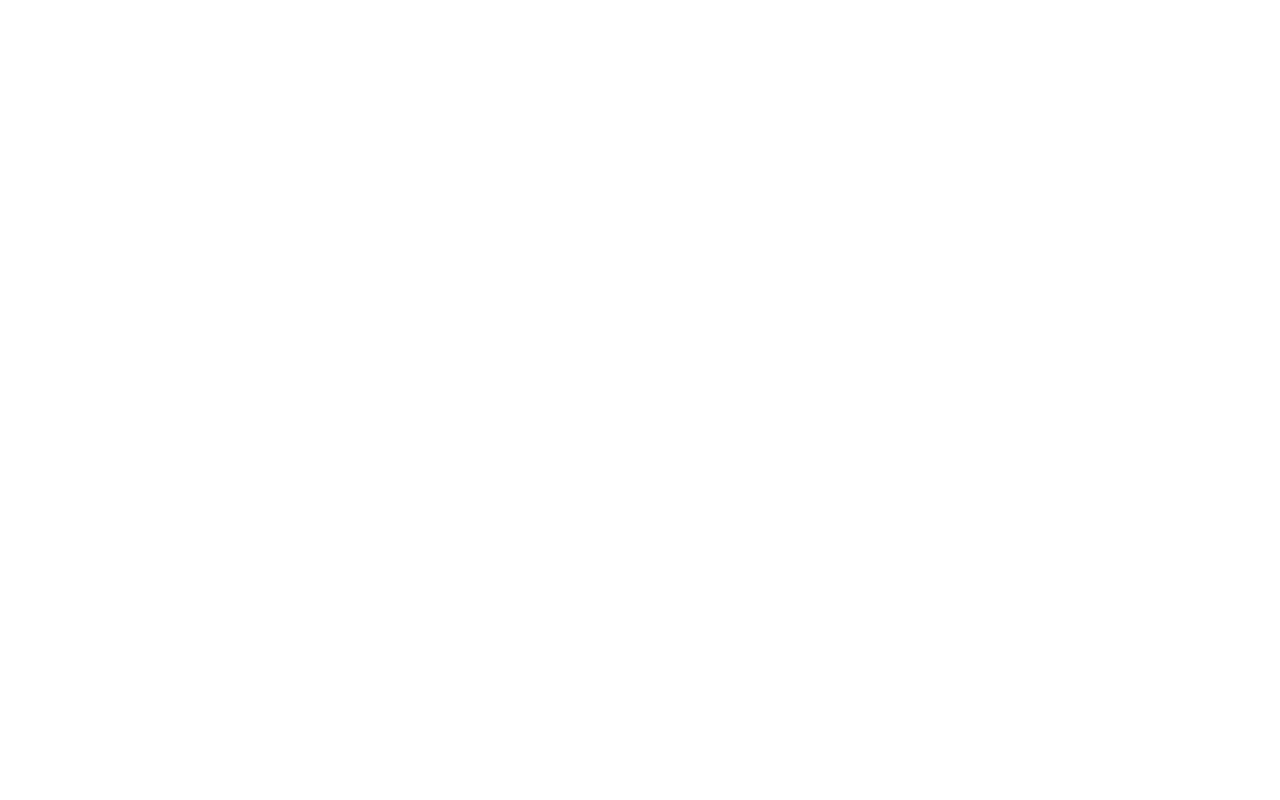
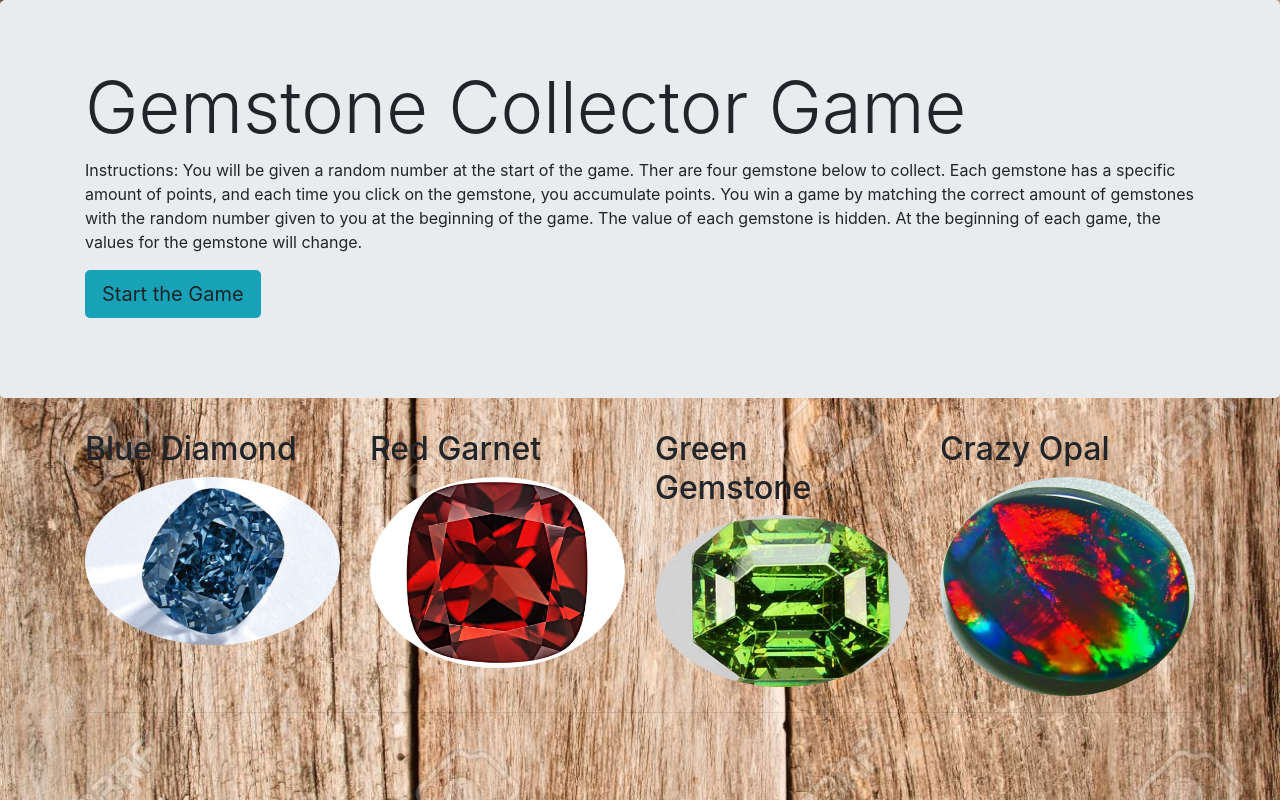
Before and after one commit to Mlusso06/unit-4-game, a plain HTML site: page index.html in a window 1280 px wide. Drawn offline with nearby package versions, Linux system fonts and the light colour scheme.

Commit message:
created the html page, added images, set up the structure for game.js

```diff
--- a/assets/css/style.css
+++ b/assets/css/style.css
@@ -0,0 +1,16 @@
+body html {
+    height: 100%;
+    margin: 0;
+
+}
+
+body {
+    background-image: url("../images/woodtableBG.jpg");
+    background-repeat: no-repeat;
+    background-position: center;
+    background-size: cover;
+    height: 100vh;
+
+
+
+}
--- a/assets/javascript/game.js
+++ b/assets/javascript/game.js
@@ -1,10 +1,33 @@
 // This is to make sure the DOM is fully loaded before running
-document.addEventListener("DOMContentLoaded", function () {
+$(document).ready(function() {
 
+// List of Global Variables
 
+//    * There will be four crystals displayed as buttons on the page.
+    // complete
 
+//    * The player will be shown a random number at the start of the game.
 
+//    * When the player clicks on a crystal, it will add a specific amount of points to the player's total score.
 
+//      * Your game will hide this amount until the player clicks a crystal.
+//      * When they do click one, update the player's score counter.
+
+//    * The player wins if their total score matches the random number from the beginning of the game.
+
+//    * The player loses if their score goes above the random number.
+
+//    * The game restarts whenever the player wins or loses.
+
+//      * When the game begins again, the player should see a new random number. Also, all the crystals will have four new hidden values. Of course, the user's score (and score counter) will reset to zero.
+
+//    * The app should show the number of games the player wins and loses. To that end, do not refresh the page as a means to restart the game.
+
+// ##### Option 1 Game design notes
+
+// * The random number shown at the start of the game should be between 19 - 120.
+
+// * Each crystal should have a random hidden value between 1 - 12.
 
 
 
--- a/index.html
+++ b/index.html
@@ -5,14 +5,79 @@
     <meta charset="UTF-8">
     <meta name="viewport" content="width=device-width, initial-scale=1.0">
     <meta http-equiv="X-UA-Compatible" content="ie=edge">
+    <!-- This is the link to my reset css page -->
     <link rel="stylesheet" type="text/css" href="assets/css/reset.css">
+    <!-- This is the lik to my style css page  -->
     <link rel="stylesheet" type="text/css" href="assets/css/style.css">
-    <link rel="stylesheet" href="https://stackpath.bootstrapcdn.com/bootstrap/4.4.1/css/bootstrap.min.css" integrity="sha384-Vkoo8x4CGsO3+Hhxv8T/Q5PaXtkKtu6ug5TOeNV6gBiFeWPGFN9MuhOf23Q9Ifjh" crossorigin="anonymous">
+    <!-- Link to Bootstrap for any fun easy stuff to do -->
+    <link rel="stylesheet" href="https://stackpath.bootstrapcdn.com/bootstrap/4.4.1/css/bootstrap.min.css"
+        integrity="sha384-Vkoo8x4CGsO3+Hhxv8T/Q5PaXtkKtu6ug5TOeNV6gBiFeWPGFN9MuhOf23Q9Ifjh" crossorigin="anonymous">
 
-    <title>Document</title>
+    <title>Guess the Crystal count</title>
 </head>
 
 <body>
+    <!-- here is the javascript file for the cyrstal gemstone collector -->
+    <script src="assets/javascript/game.js">
+    </script>
+
+
+
+    <!-- Main jumbotron to list the instructions for the game, and includes the start button -->
+    <div class="jumbotron">
+        <div class="container">
+            <h1 class="display-3">Gemstone Collector Game</h1>
+            <p>Instructions:
+                You will be given a random number at the start of the game. Ther are four gemstone below to collect.
+                Each gemstone has a specific amount of points, and each time you click on the gemstone, you accumulate
+                points.
+                You win a game by matching the correct amount of gemstones with the random number given to you at the
+                beginning of the game. The value of each gemstone is hidden. At the beginning of each game, the values
+                for the gemstone will change.
+            </p>
+            <p><a class="btn btn-info btn-lg" role="button" onclick="window.location.reload();">Start the Game </a></p>
+        </div>
+    </div>
+
+    <div class="container">
+        <!-- rows that will hold my gemstones on the table -->
+        <div class="row">
+            <!-- blue diamond  -->
+            <div class="col-md-3">
+                <h2>Blue Diamond</h2>
+                <img class="img-fluid rounded-circle" src="assets/images/blueD.jpg" class="mx-auto d-block">
+            </div>
+            <!-- red garnet -->
+            <div class="col-md-3">
+                <h2>Red Garnet</h2>
+                <img class="img-fluid rounded-circle" src="assets/images/redG.jpg" class="mx-auto d-block">
+            </div>
+            <!-- green gemstone  -->
+            <div class="col-md-3">
+                <h2>Green Gemstone</h2>
+                <img class="img-fluid rounded-circle" src="assets/images/greenSp.jpg" class="mx-auto d-block">
+            </div>
+            <!-- crazy opal gemstone -->
+            <div class="col-md-3">
+                <h2>Crazy Opal</h2>
+                <img class="img-fluid rounded-circle" src="assets/images/roundOpal.jpg" class="mx-auto d-block">
+
+            </div>
+        </div>
+
+        <hr>
+
+    </div> <!-- /container -->
+
+
+
+
+
+
+
+
+
+
 
 </body>
 
```
Also changed, not shown: assets/images/blueD.jpg (added), assets/images/greenSp.jpg (added), assets/images/redG.jpg (added), assets/images/roundOpal.jpg (added), assets/images/woodtableBG.jpg (added).
